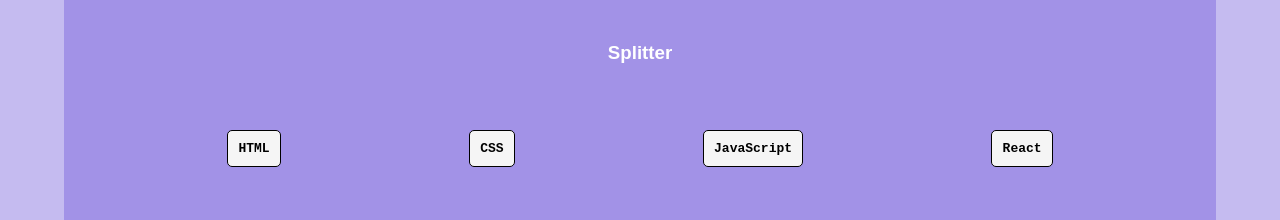
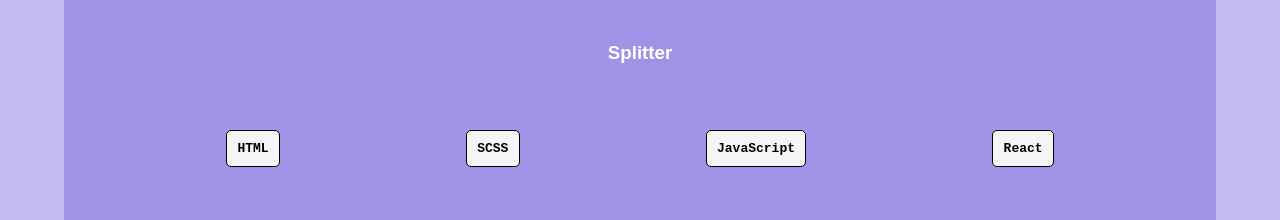
Before and after one commit to matheustkaczyk/portfolio-tkaczyk, a React (Vite) app: page / in a window 1280 px wide. Shown: the part 3800-4020 px from the top of the page. Built offline with nearby package versions, Linux system fonts and the light colour scheme; a web font is replaced by a local one.

Commit message:
fix: corrigindo equivoco nas tags

```diff
--- a/src/pages/Projects/index.jsx
+++ b/src/pages/Projects/index.jsx
@@ -24,7 +24,7 @@
       name: 'Splitter',
       url: 'https://splitter-challenge-l9x093db2-matheustkaczyk.vercel.app/',
       image: splitter,
-      tags: ['HTML', 'CSS', 'JavaScript', 'React'],
+      tags: ['HTML', 'SCSS', 'JavaScript', 'React'],
     },
     {
       name: 'QrCode',
@@ -36,19 +36,25 @@
       name: 'Finance',
       url: 'https://finance-tkaczyk.netlify.app/',
       image: finance,
-      tags: ['HTML', 'CSS', 'JavaScript', 'React'],
+      tags: ['HTML', 'SCSS', 'JavaScript', 'React'],
     },
     {
       name: 'Trafalgar',
       url: 'https://trafalgar-tkaczyk.netlify.app/',
       image: trafalgar,
-      tags: ['HTML', 'CSS', 'JavaScript', 'React'],
+      tags: ['HTML', 'SCSS', 'JavaScript', 'React'],
     },
     {
       name: 'Webchat',
       url: 'https://webchattkaczyk.netlify.app/',
       image: webchat,
-      tags: ['HTML', 'CSS', 'JavaScript', 'React', 'Node.js', 'Socket.io'],
+      tags: ['HTML', 'SCSS', 'JavaScript', 'React', 'Node.js', 'Socket.io'],
+    },
+    {
+      name: 'Visit my Github!',
+      url: 'https://github.com/matheustkaczyk',
+      image: '',
+      tags: [],
     }
   ];
 
```
